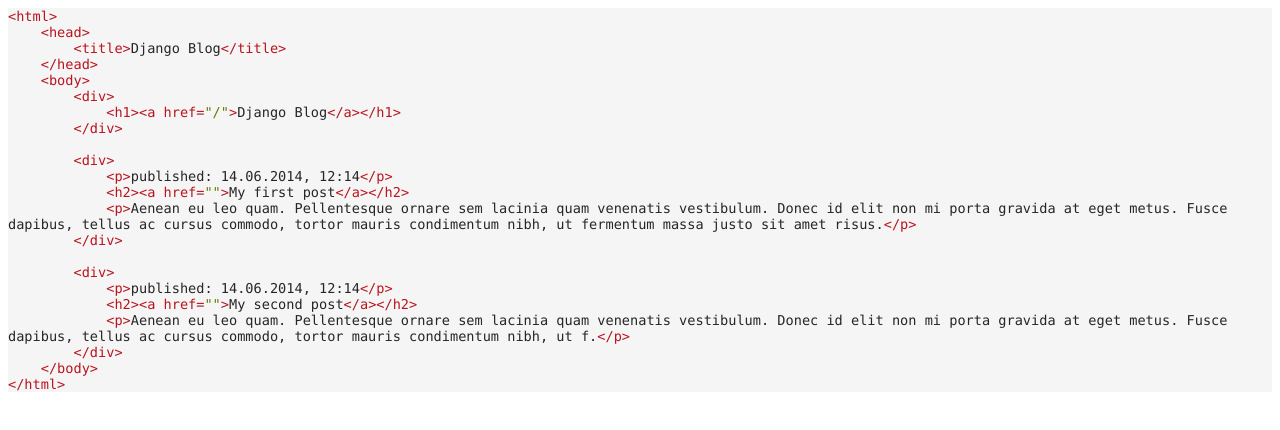
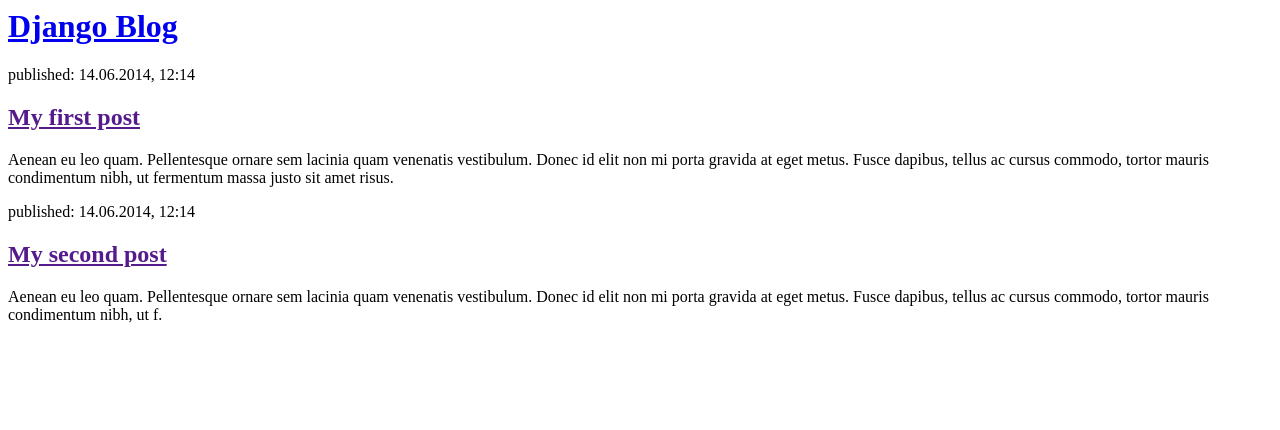
Before and after one commit to ericalpeterson/my-first-blog, a Django app: page / in a window 1280 px wide. Shown: the top 430 px of the page. Run offline with Django 3.2, Linux system fonts and the light colour scheme.

Commit message:
Updated HTML

```diff
--- a/blogs/template/blog/post_list.html
+++ b/blogs/template/blog/post_list.html
@@ -1,43 +1,22 @@
-<!DOCTYPE html PUBLIC "-//W3C//DTD HTML 4.01//EN" "http://www.w3.org/TR/html4/strict.dtd">
 <html>
-<head>
-  <meta http-equiv="Content-Type" content="text/html; charset=utf-8">
-  <meta http-equiv="Content-Style-Type" content="text/css">
-  <title></title>
-  <meta name="Generator" content="Cocoa HTML Writer">
-  <meta name="CocoaVersion" content="1894.6">
-  <style type="text/css">
-    p.p1 {margin: 0.0px 0.0px 0.0px 0.0px; line-height: 19.0px; font: 13.6px Menlo; color: #b9141f; -webkit-text-stroke: #b9141f; background-color: #f5f5f5}
-    p.p2 {margin: 0.0px 0.0px 0.0px 0.0px; line-height: 19.0px; font: 13.6px Menlo; color: #262626; -webkit-text-stroke: #262626; background-color: #f5f5f5}
-    p.p3 {margin: 0.0px 0.0px 0.0px 0.0px; line-height: 19.0px; font: 13.6px Menlo; color: #262626; -webkit-text-stroke: #262626; background-color: #f5f5f5; min-height: 16.0px}
-    span.s1 {font-kerning: none}
-    span.s2 {font-kerning: none; color: #262626; -webkit-text-stroke: 0px #262626}
-    span.s3 {font-kerning: none; color: #b9141f; -webkit-text-stroke: 0px #b9141f}
-    span.s4 {font-kerning: none; color: #5f7c03; -webkit-text-stroke: 0px #5f7c03}
-  </style>
-</head>
-<body>
-<p class="p1"><span class="s1">&lt;html&gt;</span></p>
-<p class="p1"><span class="s2"><span class="Apple-converted-space">    </span></span><span class="s1">&lt;head&gt;</span></p>
-<p class="p2"><span class="s1"><span class="Apple-converted-space">        </span></span><span class="s3">&lt;title&gt;</span><span class="s1">Django Blog</span><span class="s3">&lt;/title&gt;</span></p>
-<p class="p1"><span class="s2"><span class="Apple-converted-space">    </span></span><span class="s1">&lt;/head&gt;</span></p>
-<p class="p1"><span class="s2"><span class="Apple-converted-space">    </span></span><span class="s1">&lt;body&gt;</span></p>
-<p class="p2"><span class="s1"><span class="Apple-converted-space">        </span></span><span class="s3">&lt;div&gt;</span></p>
-<p class="p2"><span class="s1"><span class="Apple-converted-space">            </span></span><span class="s3">&lt;h1&gt;&lt;a href=</span><span class="s4">"/"</span><span class="s3">&gt;</span><span class="s1">Django Blog</span><span class="s3">&lt;/a&gt;&lt;/h1&gt;</span></p>
-<p class="p2"><span class="s1"><span class="Apple-converted-space">        </span></span><span class="s3">&lt;/div&gt;</span></p>
-<p class="p3"><span class="s1"></span><br></p>
-<p class="p2"><span class="s1"><span class="Apple-converted-space">        </span></span><span class="s3">&lt;div&gt;</span></p>
-<p class="p2"><span class="s1"><span class="Apple-converted-space">            </span></span><span class="s3">&lt;p&gt;</span><span class="s1">published: 14.06.2014, 12:14</span><span class="s3">&lt;/p&gt;</span></p>
-<p class="p2"><span class="s1"><span class="Apple-converted-space">            </span></span><span class="s3">&lt;h2&gt;&lt;a href=</span><span class="s4">""</span><span class="s3">&gt;</span><span class="s1">My first post</span><span class="s3">&lt;/a&gt;&lt;/h2&gt;</span></p>
-<p class="p2"><span class="s1"><span class="Apple-converted-space">            </span></span><span class="s3">&lt;p&gt;</span><span class="s1">Aenean eu leo quam. Pellentesque ornare sem lacinia quam venenatis vestibulum. Donec id elit non mi porta gravida at eget metus. Fusce dapibus, tellus ac cursus commodo, tortor mauris condimentum nibh, ut fermentum massa justo sit amet risus.</span><span class="s3">&lt;/p&gt;</span></p>
-<p class="p2"><span class="s1"><span class="Apple-converted-space">        </span></span><span class="s3">&lt;/div&gt;</span></p>
-<p class="p3"><span class="s1"></span><br></p>
-<p class="p2"><span class="s1"><span class="Apple-converted-space">        </span></span><span class="s3">&lt;div&gt;</span></p>
-<p class="p2"><span class="s1"><span class="Apple-converted-space">            </span></span><span class="s3">&lt;p&gt;</span><span class="s1">published: 14.06.2014, 12:14</span><span class="s3">&lt;/p&gt;</span></p>
-<p class="p2"><span class="s1"><span class="Apple-converted-space">            </span></span><span class="s3">&lt;h2&gt;&lt;a href=</span><span class="s4">""</span><span class="s3">&gt;</span><span class="s1">My second post</span><span class="s3">&lt;/a&gt;&lt;/h2&gt;</span></p>
-<p class="p2"><span class="s1"><span class="Apple-converted-space">            </span></span><span class="s3">&lt;p&gt;</span><span class="s1">Aenean eu leo quam. Pellentesque ornare sem lacinia quam venenatis vestibulum. Donec id elit non mi porta gravida at eget metus. Fusce dapibus, tellus ac cursus commodo, tortor mauris condimentum nibh, ut f.</span><span class="s3">&lt;/p&gt;</span></p>
-<p class="p2"><span class="s1"><span class="Apple-converted-space">        </span></span><span class="s3">&lt;/div&gt;</span></p>
-<p class="p1"><span class="s2"><span class="Apple-converted-space">    </span></span><span class="s1">&lt;/body&gt;</span></p>
-<p class="p1"><span class="s1">&lt;/html&gt;</span></p>
-</body>
+    <head>
+        <title>Django Blog</title>
+    </head>
+    <body>
+        <div>
+            <h1><a href="/">Django Blog</a></h1>
+        </div>
+
+        <div>
+            <p>published: 14.06.2014, 12:14</p>
+            <h2><a href="">My first post</a></h2>
+            <p>Aenean eu leo quam. Pellentesque ornare sem lacinia quam venenatis vestibulum. Donec id elit non mi porta gravida at eget metus. Fusce dapibus, tellus ac cursus commodo, tortor mauris condimentum nibh, ut fermentum massa justo sit amet risus.</p>
+        </div>
+
+        <div>
+            <p>published: 14.06.2014, 12:14</p>
+            <h2><a href="">My second post</a></h2>
+            <p>Aenean eu leo quam. Pellentesque ornare sem lacinia quam venenatis vestibulum. Donec id elit non mi porta gravida at eget metus. Fusce dapibus, tellus ac cursus commodo, tortor mauris condimentum nibh, ut f.</p>
+        </div>
+    </body>
 </html>
```
